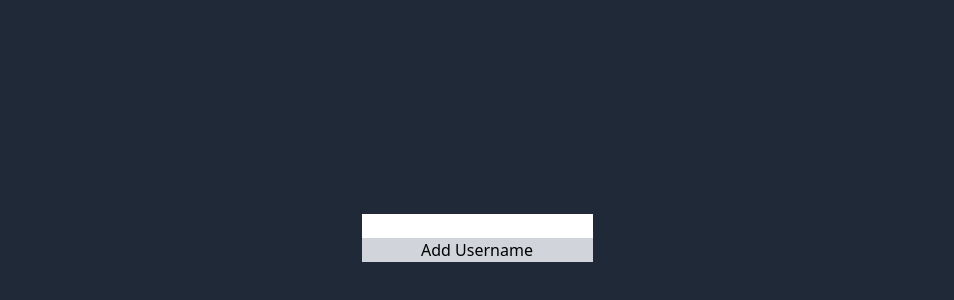
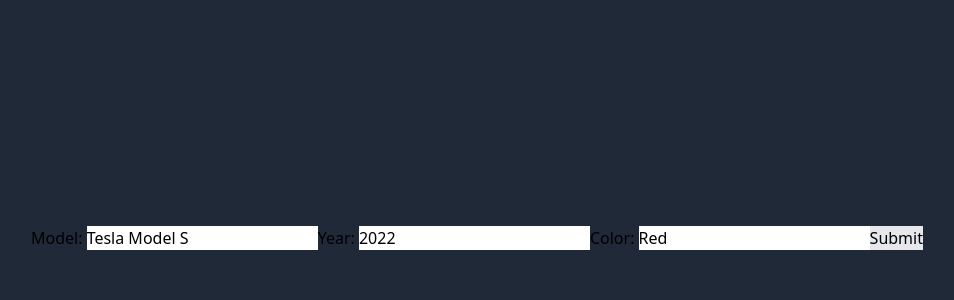
Before and after one commit to okcl/ReactDevelhope, a React (Create React App) app: page / in a window 1280 px wide. Shown: the part 162-462 px from the top of the page, without its empty margins (163-1117 px from the left). Built offline with nearby package versions, Linux system fonts and the light colour scheme.

Commit message:
CarDetails uncontrolled, useRef

```diff
--- a/src/App.jsx
+++ b/src/App.jsx
@@ -1,11 +1,11 @@
 import React from 'react';
 import './index.css'
-import GithubUserList from './GithubUserList';
+import CarDetails from './CarDetails';
 
 function App() {
     return (
       <div className="bg-gray-800 min-h-screen flex flex-col items-center justify-center text-black text-center">
-        <GithubUserList />
+        <CarDetails initialData={{model:"Tesla Model S",year:"2022",color:"Red"}} />
       </div>
     )
 }
--- /dev/null
+++ b/src/CarDetails.jsx
@@ -0,0 +1,33 @@
+import React, { useRef, useEffect } from 'react';
+
+function CarDetails({initialData}) {
+    const modelRef = useRef("")
+    const yearRef = useRef("")
+    const colorRef = useRef("")
+
+    useEffect(() => {
+        if (initialData) {
+          modelRef.current.value = initialData.model || '';
+          yearRef.current.value = initialData.year || '';
+          colorRef.current.value = initialData.color || '';
+        }
+    }, [initialData]);
+
+
+    const handleSubmit = (event) => {
+        event.preventDefault();
+    }
+
+    return(
+        <div className='flex-wrap'>
+            <form onSubmit={handleSubmit}>
+                Model: <input type="text" ref={modelRef} />
+                Year: <input type="text" ref={yearRef} />
+                Color: <input type="text" ref={colorRef} />
+                <button className='bg-gray-200 h-100' type="submit">Submit</button>
+            </form>
+        </div>
+    )
+}
+
+export default CarDetails
--- a/src/GithubUser.jsx
+++ b/src/GithubUser.jsx
@@ -5,7 +5,7 @@
     return(
         <div className="text-white">
             {loading && <h1>Loading..</h1>}
-            {error && <h1 className="text-red">An error accoured</h1>}
+            {error && <h1>An error accoured</h1>}
             {data && <h1>Name of the user is: {data.name}</h1>}
         </div>
     )
```
Also changed, not shown: src/Welcome.jsx (added).
